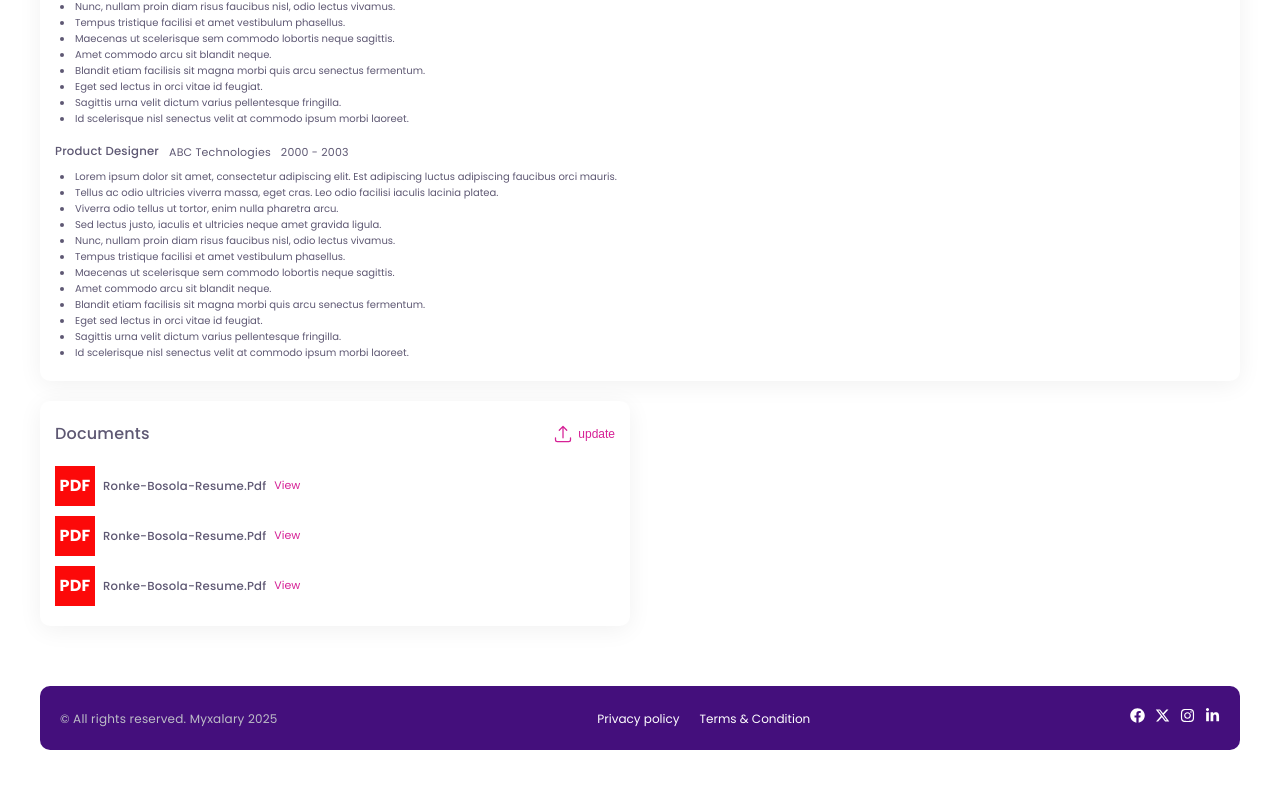
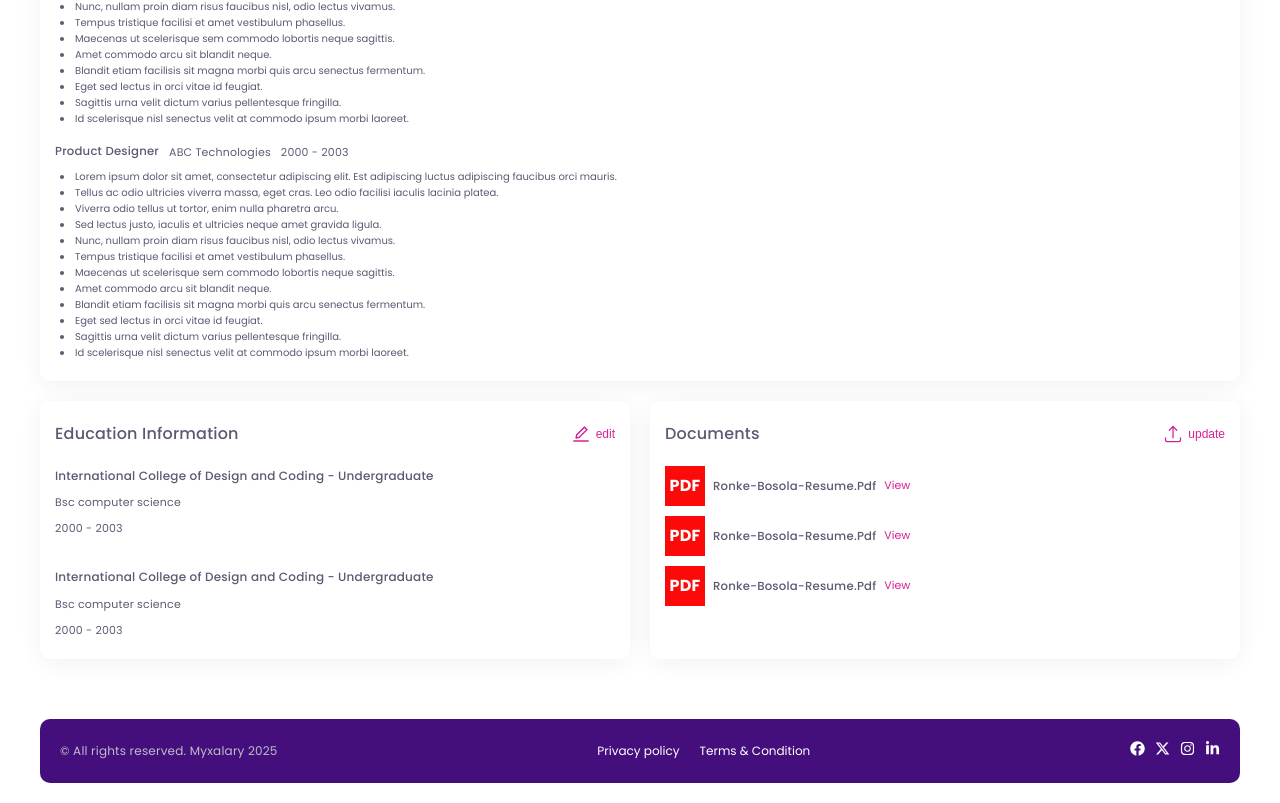
Before and after one commit to Rasheedatj/myXalary, a React (Vite) app: page /profile in a window 1280 px wide. Shown: the part 1146-1949 px from the top of the page. Before the commit the page ends 1916 px from the top, so only its background shows below. Built offline with nearby package versions, Linux system fonts and the light colour scheme.

Commit message:
create new folders

```diff
--- /dev/null
+++ b/src/components/education/Education.jsx
@@ -0,0 +1,25 @@
+import Header from '../profileHeader/Header';
+import styles from './Education.module.scss';
+
+const Education = () => {
+  return (
+    <div className={styles.box}>
+      <Header heading='Education Information' />
+
+      <section className={styles.education}>
+        <article>
+          <h3>International College of Design and Coding - Undergraduate </h3>
+          <p>Bsc computer science</p>
+          <p>2000 - 2003</p>
+        </article>
+        <article>
+          <h3>International College of Design and Coding - Undergraduate </h3>
+          <p>Bsc computer science</p>
+          <p>2000 - 2003</p>
+        </article>
+      </section>
+    </div>
+  );
+};
+
+export default Education;
--- /dev/null
+++ b/src/components/education/Education.module.scss
@@ -0,0 +1,21 @@
+.box {
+  .education {
+    display: flex;
+    flex-direction: column;
+    gap: 3rem;
+
+    & article {
+      display: flex;
+      flex-direction: column;
+      gap: 0.8rem;
+
+      h3 {
+        font-size: 12px;
+      }
+
+      p {
+        font-size: 11px;
+      }
+    }
+  }
+}
--- a/src/pages/profile/Profile.jsx
+++ b/src/pages/profile/Profile.jsx
@@ -1,10 +1,10 @@
+import Information from '../../components/personal/Information';
 import BioData from '../../components/bioData/BioData';
-import PersonalInformation from '../../components/personalInfo/PersonalInformation';
 import Competence from '../../components/competence/Competence';
 import About from '../../components/about/About';
 import styles from './Profile.module.scss';
 import Experience from '../../components/experience/Experience';
-// import Education from '../../components/education/Education';
+import Education from '../../components/education/Education';
 import Document from '../../components/document/Document';
 
 const Profile = () => {
@@ -13,12 +13,12 @@ const Profile = () => {
       <h1 className={styles.heading}>My Profile</h1>
 
       <section className={styles.gridContainer}>
-        <PersonalInformation />
+        <Information />
         <BioData />
         <Competence />
         <About />
         <Experience />
-        {/* <Education /> */}
+        <Education />
         <Document />
       </section>
     </>
```
Also changed, not shown: src/components/personal/Information.jsx (renamed from src/components/personalInfo/PersonalInformation.jsx, +4 -4 lines), src/components/personal/Information.module.scss (renamed from src/components/personalInfo/personalInformation.module.scss).
